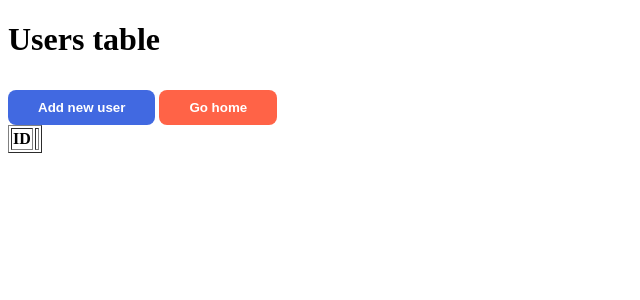
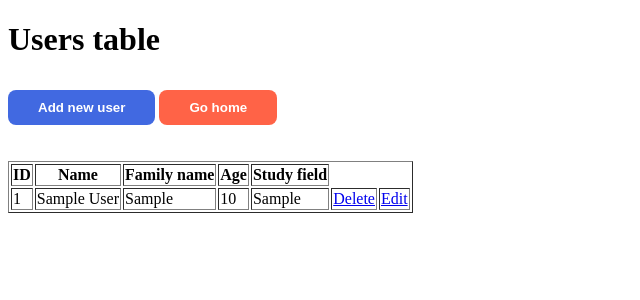
Before and after one commit to islamhamdaoui/CRUD-with-php, a PHP site: page /show.php in a window 1280 px wide. Shown: the top 300 px of the page, without its empty margins (0-640 px from the left). Run offline with PHP 8.4, Linux system fonts and the light colour scheme; tables that the repository leaves empty or names only in its code hold one stand-in row (values such as "Sample post"); lists and menus that the app fills with data are empty.

Commit message:
inserting and data show works

```diff
--- a/show.php
+++ b/show.php
@@ -7,8 +7,8 @@
 </head>
 <body>
     <h1>Users table</h1>
-    <button class="add">Add new user</button>
-    <button>Go home</button>
+    <button class="add"  onclick="window.location.href='insertform.php'">Add new user</button>
+    <button  onclick="window.location.href='home.php'">Go home</button> <br><br><br>
 
 
     <style>
@@ -33,18 +33,36 @@
 
 <?php
 require("connection.php");
+$respond = $bdd ->query("SELECT * FROM user");
+$column= $respond -> columnCount();
+
 
  echo"<table border=1 >";
 
  echo "
   <tr>
   <th>ID</th>
-  <th></th>
+  <th>Name</th>
+  <th>Family name</th>
+  <th>Age</th>
+  <th>Study field</th>
 
   </tr>
+  ";
+
+while($data = $respond ->fetch()) {
 
 
-  ";
+    echo"<tr>";
+    for($i=0; $i < $column; $i++) {
+        echo "<td>".$data[$i]."</td>";
+    }
+    echo "<td>" . "<a href='delete.php?id=$data[0]'>Delete</a>" . "</td>";
+    echo "<td>" . "<a href='editform.php?id=$data[0]'>Edit</a>" . "</td>";
+
+    echo"</tr>";
+}
+echo "</table>";
 
 
 ?>
```
Also changed, not shown: delete.php (added, +12 -0 lines), editform.php (added, +12 -0 lines).
